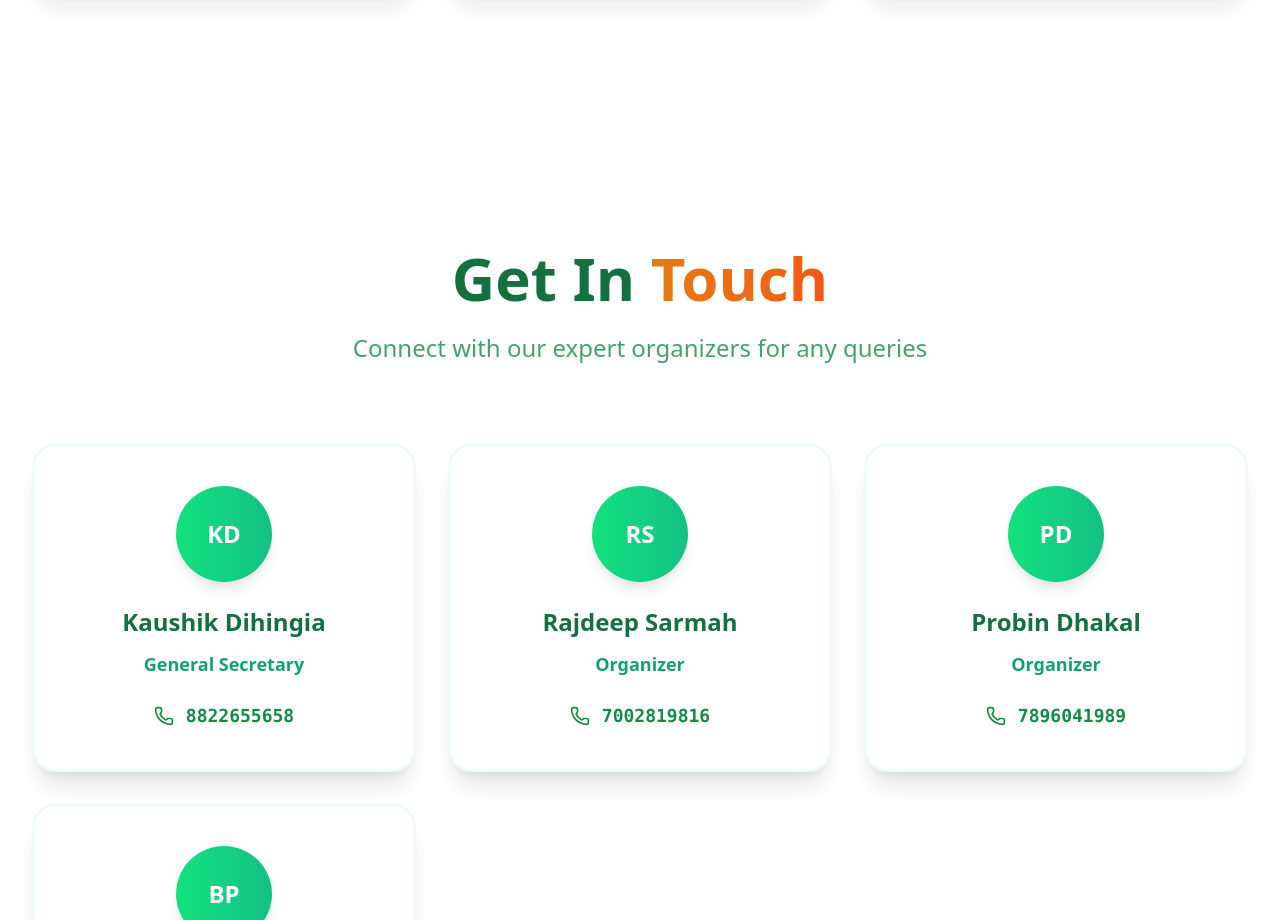
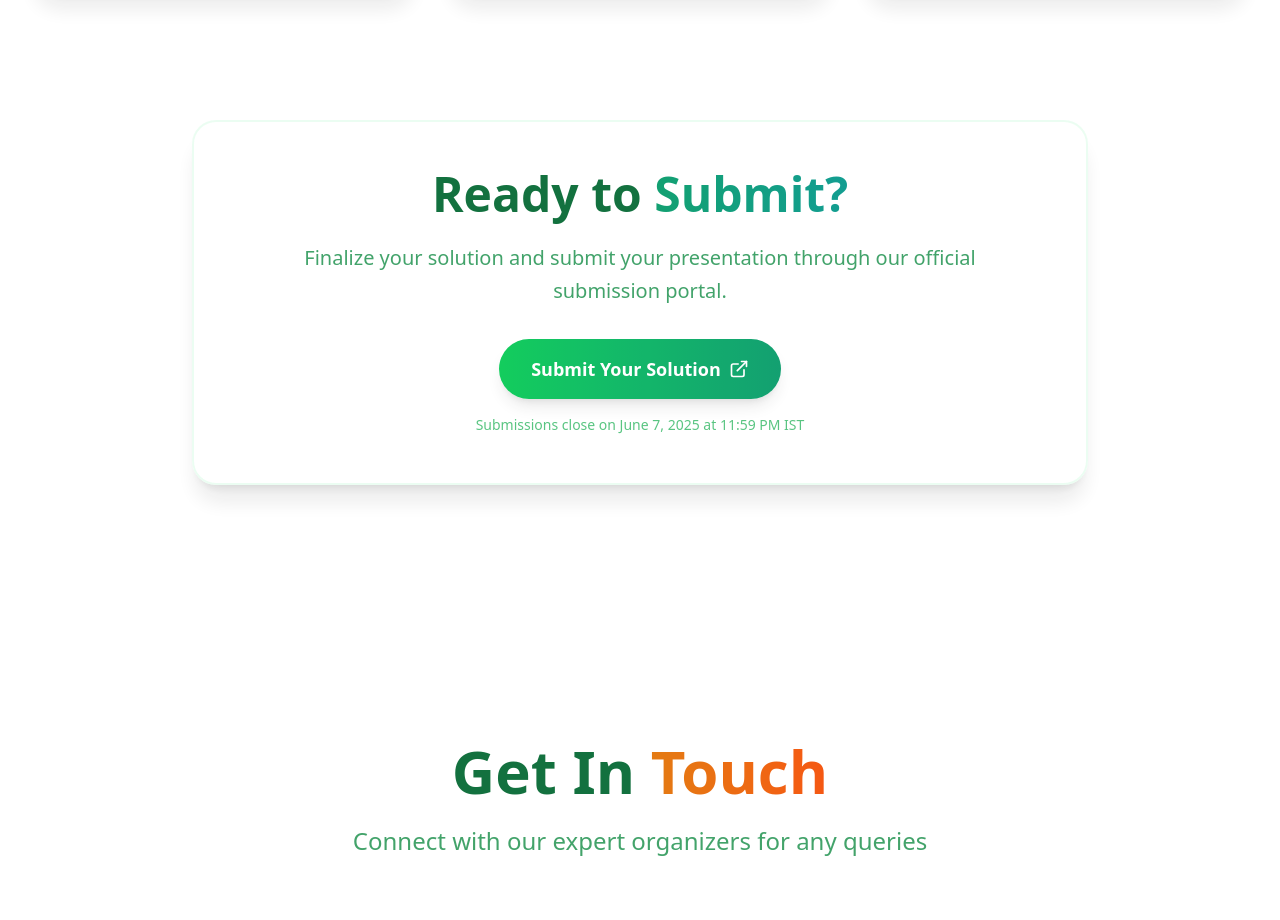
Before and after one commit to probin-dhakal/Prokriti-5.0, a React (Vite) app in the folder frontend/: page / in a window 1280 px wide. Shown: the part 2060-2980 px from the top of the page. Built offline with nearby package versions, Linux system fonts and the light colour scheme.

Commit message:
Update App.jsx

```diff
--- a/frontend/src/App.jsx
+++ b/frontend/src/App.jsx
@@ -274,6 +274,35 @@ export default function App() {
         </div>
       )}
 
+
+
+{/* Submission Section */}
+<section className="relative pb-32 px-6 lg:px-8">
+  <div className="max-w-7xl mx-auto text-center">
+    <div className="bg-white/30 backdrop-blur-xl border-2 border-green-200/30 rounded-3xl p-12 mx-auto max-w-4xl shadow-xl">
+      <h2 className="text-4xl md:text-5xl font-black text-green-800 mb-6">
+        Ready to <span className="bg-gradient-to-r from-emerald-600 to-teal-600 bg-clip-text text-transparent">Submit?</span>
+      </h2>
+      <p className="text-xl text-green-700/80 mb-8 max-w-3xl mx-auto leading-relaxed">
+        Finalize your solution and submit your presentation through our official submission portal.
+      </p>
+      <a
+        href="https://docs.google.com/forms/your-form-link"
+        target="_blank"
+        rel="noopener noreferrer"
+        className="inline-flex items-center px-8 py-4 bg-gradient-to-r from-green-500 to-emerald-600 text-white rounded-full font-bold text-lg hover:from-green-600 hover:to-emerald-700 transition-all duration-300 shadow-lg hover:shadow-xl transform hover:scale-105"
+      >
+        Submit Your Solution
+        <ExternalLink className="w-5 h-5 ml-2" />
+      </a>
+      <p className="text-green-600/70 mt-4 text-sm">
+        Submissions close on June 7, 2025 at 11:59 PM IST
+      </p>
+    </div>
+  </div>
+</section>
+
+
       {/* Contact Section */}
       <section id="contact" className="relative py-32 px-6 lg:px-8">
         <div className="max-w-7xl mx-auto">
```
